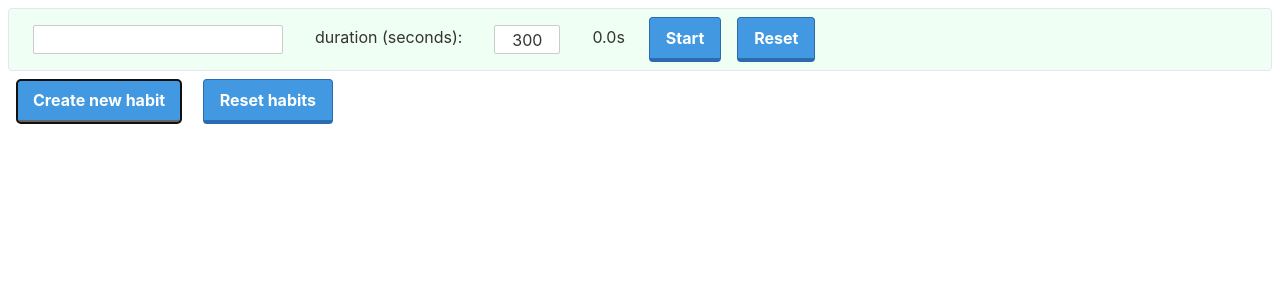
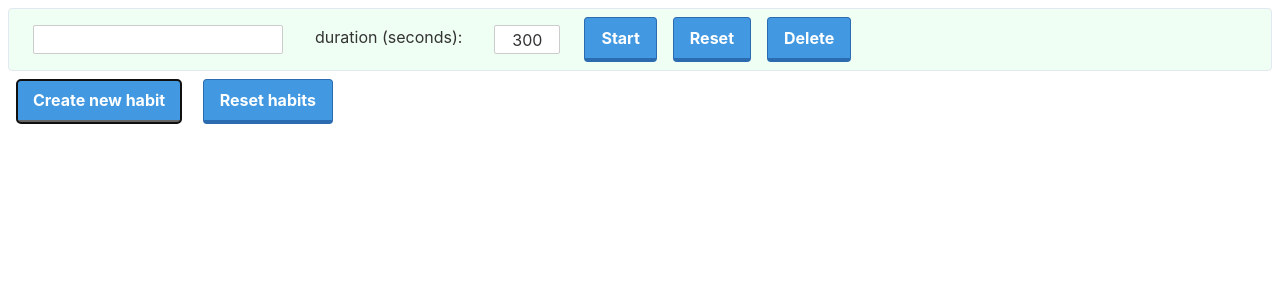
Before and after one commit to jeremyarde/reminder, a Svelte app in the folder frontend/: page / in a window 1280 px wide. Both pictures are taken after a click on the button "Create new habit". Shown: the top 300 px of the page. Built offline with nearby package versions, Linux system fonts and the light colour scheme.

Commit message:
update habits to use Map to enable loopback deleting from main page

```diff
--- a/frontend/src/App.svelte
+++ b/frontend/src/App.svelte
@@ -1,23 +1,69 @@
 <script>
   import Tailwindcss from "./Tailwindcss.svelte";
-  import Habit from "./Habit.svelte";
+  import HabitView from "./Habit.svelte";
+  // import Habit from "./Habit.svelte";
 
-  let habits = [];
+  let habits = new Map();
+  let habitView = [];
+
+  class Habit {
+    constructor() {
+      this.id = create_UUID();
+      this.name = "";
+      this.duration = 5 * 60;
+      this.hitCount = 0;
+      this.complete = false;
+    }
+  }
+
+  function create_UUID() {
+    var dt = new Date().getTime();
+    var uuid = "xxxxxxxx-xxxx-4xxx-yxxx-xxxxxxxxxxxx".replace(
+      /[xy]/g,
+      function (c) {
+        var r = (dt + Math.random() * 16) % 16 | 0;
+        dt = Math.floor(dt / 16);
+        return (c == "x" ? r : (r & 0x3) | 0x8).toString(16);
+      }
+    );
+    return uuid;
+  }
 
   function addHabit() {
-    habits = [...habits, 1];
+    // habits = [...habits, new Habit()];
+    let newHabit = new Habit();
+    habits.set(newHabit.id, newHabit);
+    // habit = habit.set();
     console.log(habits);
+    // console.log([...habits]);
+    console.log(Array.from(habits.values()));
+    updateHabitView();
   }
 
   function resetHabits() {
-    habits = [];
+    habits = new Map();
     console.log(habits);
+    updateHabitView();
+  }
+
+  function deleteHabit(habitId) {
+    // console.log();
+    // habits = habits.splice(index);
+    habits.delete(habitId);
+    console.log(habitId);
+    console.log("deleteHabit");
+    console.log(habits);
+    updateHabitView();
+  }
+
+  function updateHabitView() {
+    habitView = Array.from(habits.values());
   }
 </script>
 
 <main>
-  {#each habits as habit}
-    <Habit />
+  {#each habitView as habit}
+    <HabitView {habit} handleDelete={deleteHabit} />
   {/each}
 
   <button
--- a/frontend/src/Habit.svelte
+++ b/frontend/src/Habit.svelte
@@ -1,13 +1,7 @@
 <script>
-  import Tailwindcss from "./Tailwindcss.svelte";
-  import { onDestroy } from "svelte";
+  // import Tailwindcss from "./Tailwindcss.svelte";
+  // import { onDestroy } from "svelte";
 
-  let duration = 5 * 60;
-  let complete = false;
-  let prevDuration = duration;
-  let habit;
-  let elapsed = 0;
-  let count = 0;
   let curr_interval;
   let intervalActive = false;
   let incompleteStyle =
@@ -15,14 +9,37 @@
   let completeStyle =
     "flex flex-wrap bg-red-100 border border-red-400 text-red-700 px-2 rounded relative";
 
+  export let habit;
+  export let handleDelete;
+
   function handleClick() {
-    duration -= 1;
-    if (duration <= 0) {
+    habit.duration -= 1;
+    if (habit.duration <= 0) {
       clearInterval(curr_interval);
-      complete = true;
+      habit.complete = true;
     } else {
-      complete = false;
+      habit.complete = false;
     }
+  }
+
+  function startPauseHabit() {
+    if (intervalActive == true) {
+      // pausing
+      clearInterval(curr_interval);
+      intervalActive = false;
+    } else {
+      //starting
+      habit.prevDuration = habit.duration;
+      curr_interval = setInterval(handleClick, 1000);
+      intervalActive = true;
+    }
+  }
+
+  function resetHabit() {
+    clearInterval(curr_interval);
+    intervalActive = false;
+    habit.duration = habit.prevDuration;
+    habit.complete = false;
   }
 </script>
 
@@ -34,42 +51,30 @@
   }
 </style>
 
-<div class={!complete ? incompleteStyle : completeStyle}>
-  <input class="center" bind:value={habit} />
+<div class={!habit.complete ? incompleteStyle : completeStyle}>
+  <input class="center" bind:value={habit.name} />
   <span class="center">duration (seconds):</span>
   <input
     class="center"
     size="2"
     type="text"
-    bind:value={duration}
+    bind:value={habit.duration}
     min="1"
     max="20000" />
-  <div class="center">{elapsed.toFixed(1)}s</div>
   <button
     class="bg-blue-500 hover:bg-blue-400 text-white font-bold py-2 px-4 border-b-4 border-blue-700 hover:border-blue-500 rounded m-2"
-    on:click={() => {
-      if (intervalActive == true) {
-        // pausing
-        clearInterval(curr_interval);
-        intervalActive = false;
-      } else {
-        //starting
-        prevDuration = duration;
-        curr_interval = setInterval(handleClick, 1000);
-        intervalActive = true;
-      }
-    }}>
+    on:click={startPauseHabit}>
     {intervalActive == false ? 'Start' : 'Pause'}
   </button>
 
   <button
     class="bg-blue-500 hover:bg-blue-400 text-white font-bold py-2 px-4 border-b-4 border-blue-700 hover:border-blue-500 rounded m-2"
-    on:click={() => {
-      clearInterval(curr_interval);
-      intervalActive = false;
-      duration = prevDuration;
-      complete = false;
-    }}>
+    on:click={resetHabit}>
     Reset
   </button>
+  <button
+    class="bg-blue-500 hover:bg-blue-400 text-white font-bold py-2 px-4
+    border-b-4 border-blue-700 hover:border-blue-500 rounded m-2"
+    on:click={handleDelete(habit.id)}>Delete
+  </button>
 </div>
```
